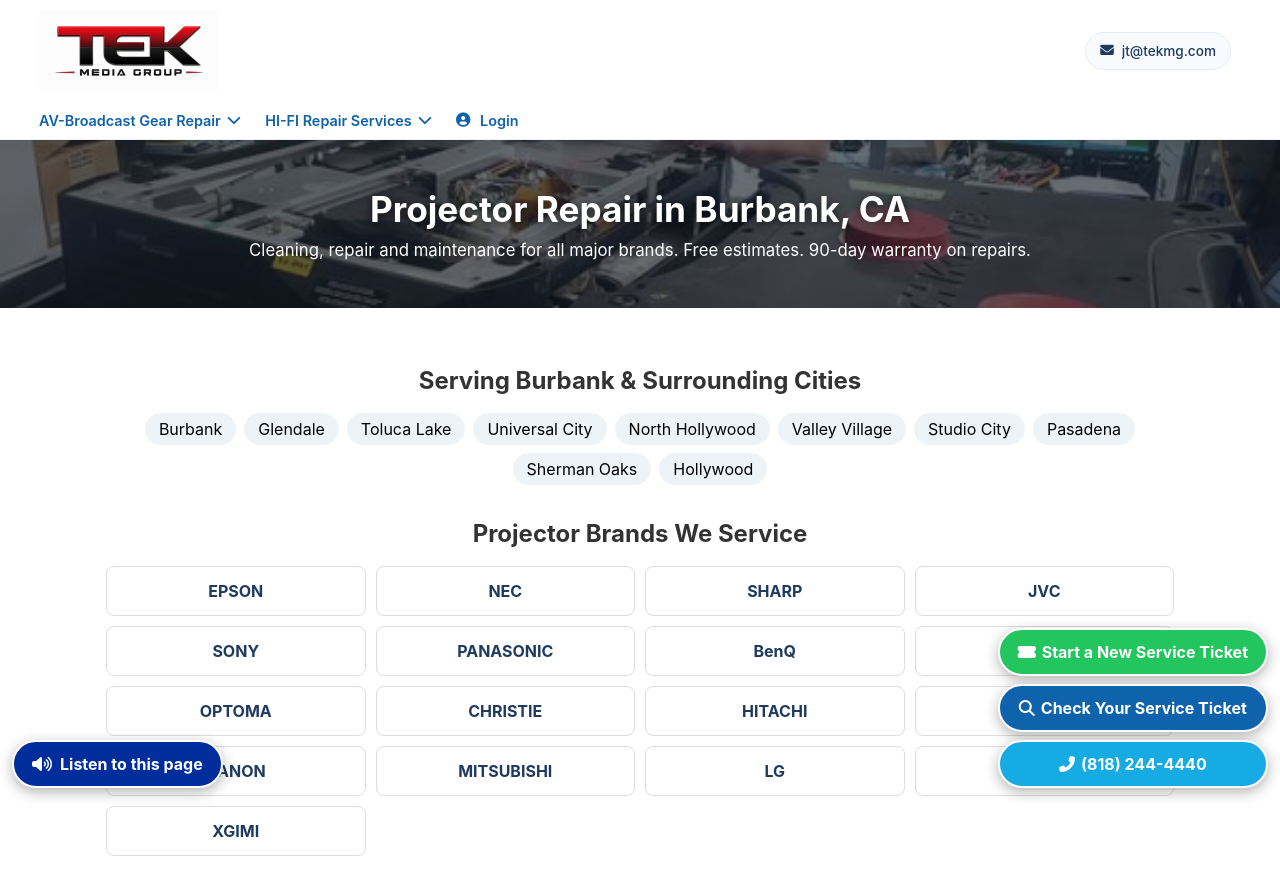
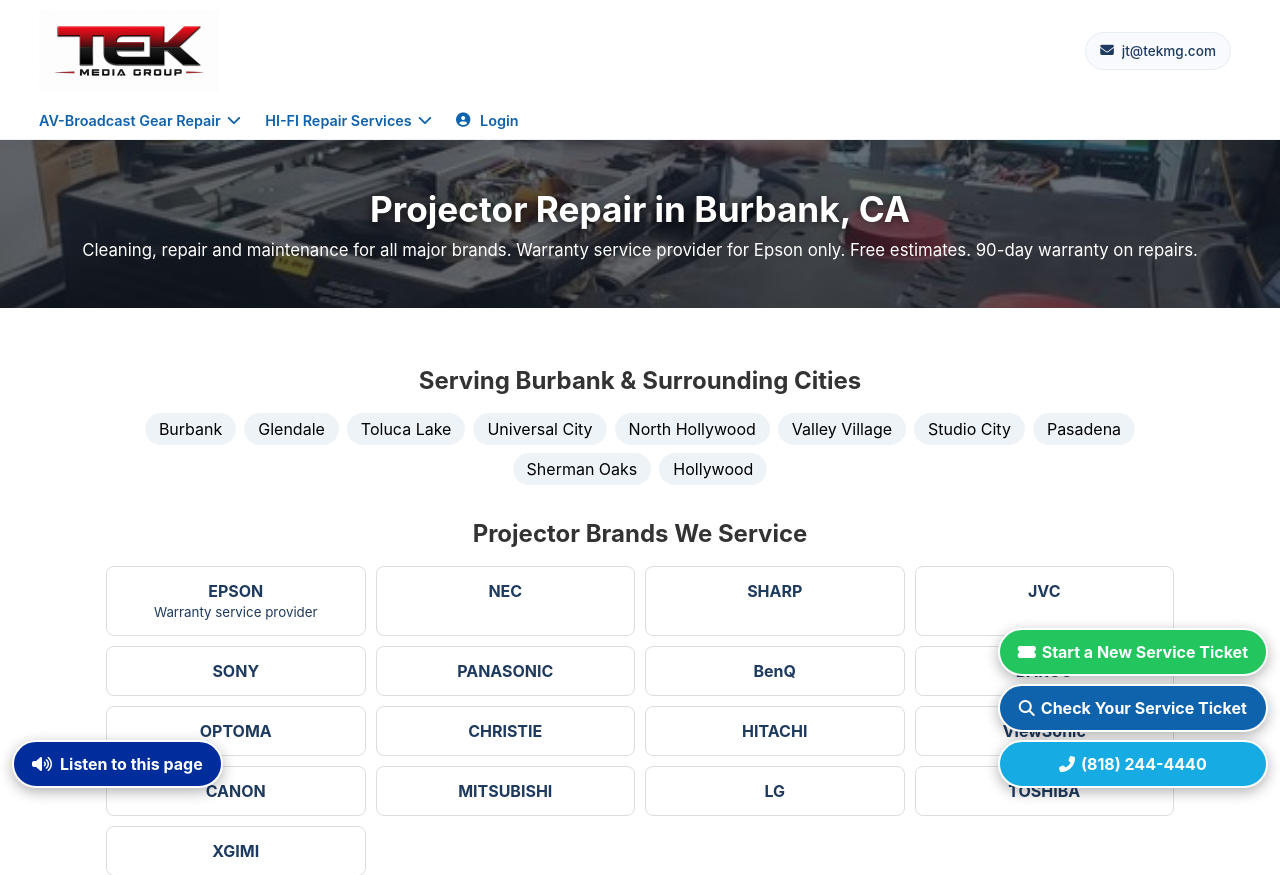
Before and after one commit to asefayan-code/TekMG, a Flask app: page /projector-repair in a window 1280 px wide. Shown: the top 875 px of the page. Run offline with Flask 3, Linux system fonts and the light colour scheme.

Commit message:
Projector page: Epson warranty service provider only
Co-Authored-By: Claude Sonnet 5.5 <noreply@anthropic.com>
Claude-Session: https://claude.ai/code/session_01BXEwmgWNDY62LNVBSXaepN

```diff
--- a/templates/projector-repair.html
+++ b/templates/projector-repair.html
@@ -1,6 +1,6 @@
 {% extends "base.html" %}
 {% block title %}Projector Repair Burbank CA | Tek Media Group{% endblock %}
-{% block desc %}Projector repair in Burbank, CA for Epson, NEC, Sharp, JVC, Sony, Panasonic and more. LCD, DLP and LED projectors. Free estimates, 90-day warranty. Call (818) 244-4440.{% endblock %}
+{% block desc %}Projector repair in Burbank, CA for Epson, NEC, Sharp, JVC, Sony, Panasonic and more. LCD, DLP and LED projectors. Warranty service provider for Epson only. Free estimates, 90-day warranty. Call (818) 244-4440.{% endblock %}
 {% block canon %}/projector-repair{% endblock %}
 {% block head %}
 <script type="application/ld+json">
@@ -35,7 +35,7 @@
 <main>
 <section class="pj-hero">
   <h1>Projector Repair in Burbank, CA</h1>
-  <p>Cleaning, repair and maintenance for all major brands. Free estimates. 90-day warranty on repairs.</p>
+  <p>Cleaning, repair and maintenance for all major brands. Warranty service provider for Epson only. Free estimates. 90-day warranty on repairs.</p>
 </section>
 <div class="pj-wrap">
 
@@ -43,7 +43,7 @@
   <ul class="pj-chips"><li>Burbank</li><li>Glendale</li><li>Toluca Lake</li><li>Universal City</li><li>North Hollywood</li><li>Valley Village</li><li>Studio City</li><li>Pasadena</li><li>Sherman Oaks</li><li>Hollywood</li></ul>
 
   <h2>Projector Brands We Service</h2>
-  <div class="pj-brands"><div>EPSON</div><div>NEC</div><div>SHARP</div><div>JVC</div><div>SONY</div><div>PANASONIC</div><div>BenQ</div><div>BARCO</div><div>OPTOMA</div><div>CHRISTIE</div><div>HITACHI</div><div>ViewSonic</div><div>CANON</div><div>MITSUBISHI</div><div>LG</div><div>TOSHIBA</div><div>XGIMI</div></div>
+  <div class="pj-brands"><div>EPSON<br><small style="font-weight:400">Warranty service provider</small></div><div>NEC</div><div>SHARP</div><div>JVC</div><div>SONY</div><div>PANASONIC</div><div>BenQ</div><div>BARCO</div><div>OPTOMA</div><div>CHRISTIE</div><div>HITACHI</div><div>ViewSonic</div><div>CANON</div><div>MITSUBISHI</div><div>LG</div><div>TOSHIBA</div><div>XGIMI</div></div>
 
   <h2>Our Repair Services</h2>
   <div class="pj-cols">
```
